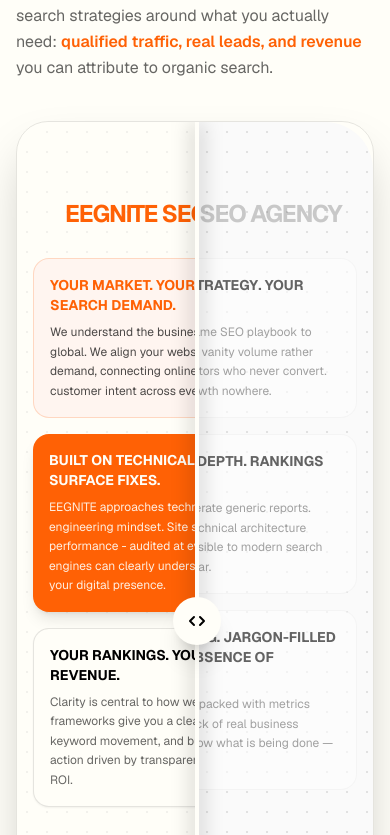
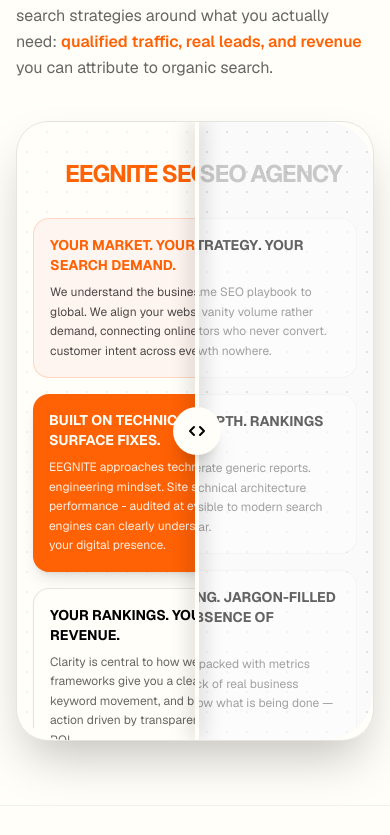
Before and after one commit to Ishaan-Gpt/eegnite-Final, a Next.js app: page /services/seo in a window 390 px wide. Shown: the part 1069-1904 px from the top of the page. Built offline with nearby package versions, Linux system fonts and the light colour scheme; no server answers.

Commit message:
Optimize comparison slider container height and padding on mobile viewports

```diff
--- a/src/components/page-content/SeoInteractive.tsx
+++ b/src/components/page-content/SeoInteractive.tsx
@@ -101,12 +101,12 @@
                     </p>
                 </div>
 
-                <div className="w-full max-w-6xl mx-auto h-[1000px] md:h-[800px] rounded-[2rem] md:rounded-[3rem] overflow-hidden shadow-2xl border border-black/10">
+                <div className="w-full max-w-6xl mx-auto h-[620px] sm:h-[680px] md:h-[800px] rounded-[2rem] md:rounded-[3rem] overflow-hidden shadow-2xl border border-black/10">
                     <Compare
                         className="h-full"
                         slideMode="drag"
                         firstContent={
-                            <div className="w-full h-full bg-white flex flex-col items-center justify-start pt-20 p-4 md:p-12 text-center relative overflow-hidden">
+                            <div className="w-full h-full bg-white flex flex-col items-center justify-start pt-10 md:pt-20 p-4 md:p-12 text-center relative overflow-hidden">
                                 <div className="absolute inset-0 opacity-5 bg-[radial-gradient(#000_1px,transparent_1px)] bg-[size:20px_20px]"></div>
                                 <h3 className="text-2xl md:text-5xl lg:text-7xl font-bold text-[#FF6105] mb-6 md:mb-10 relative z-10 uppercase tracking-tighter leading-none pb-2">EEGNITE SEO SOLUTION</h3>
                                 <div className="flex flex-col gap-4 md:gap-6 max-w-4xl relative z-10 w-full">
@@ -126,7 +126,7 @@
                             </div>
                         }
                         secondContent={
-                            <div className="w-full h-full bg-[#FAFAFA] flex flex-col items-center justify-start pt-20 p-4 md:p-12 text-center relative grayscale">
+                            <div className="w-full h-full bg-[#FAFAFA] flex flex-col items-center justify-start pt-10 md:pt-20 p-4 md:p-12 text-center relative grayscale">
                                 <div className="absolute inset-0 opacity-10 bg-[radial-gradient(#000_1px,transparent_1px)] bg-[size:20px_20px]"></div>
                                 <h3 className="text-2xl md:text-5xl lg:text-7xl font-bold text-black/20 mb-6 md:mb-10 relative z-10 uppercase tracking-tighter leading-none pb-2">TRADITIONAL SEO AGENCY</h3>
                                 <div className="flex flex-col gap-4 md:gap-6 max-w-4xl relative z-10 w-full opacity-60">
```
